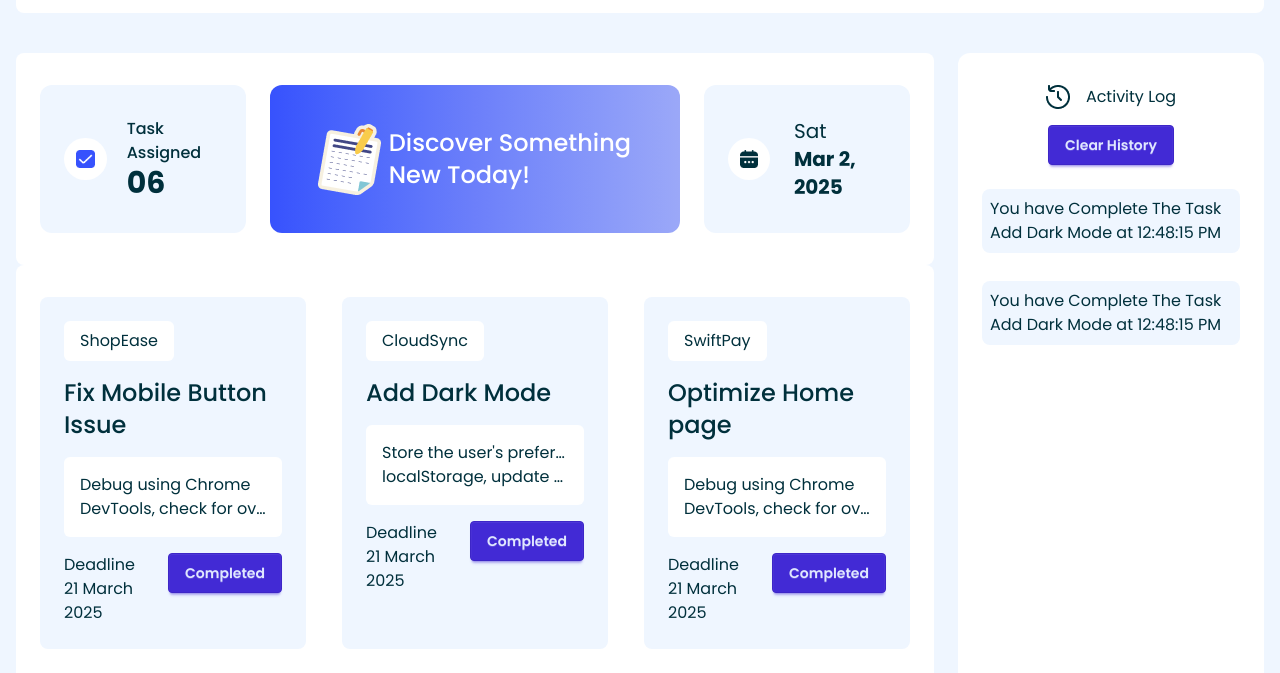
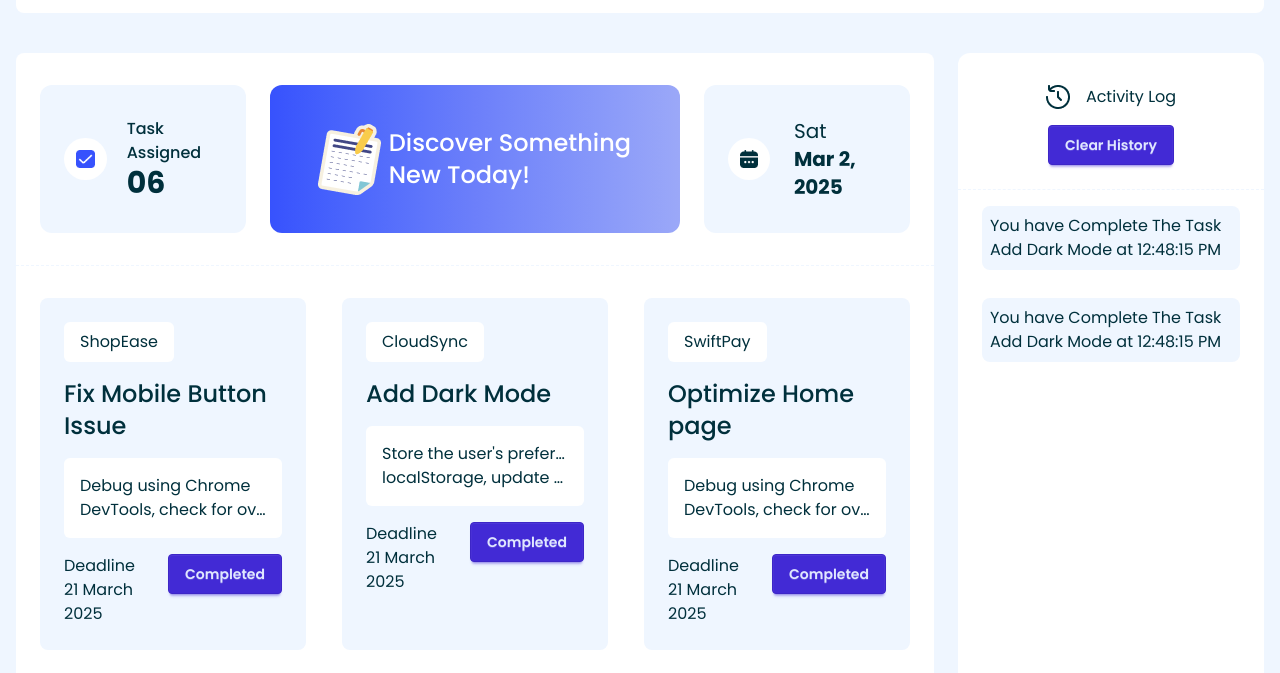
Before and after one commit to sinclaire-white/assignment-05, a plain HTML site: page index.html in a window 1280 px wide. Shown: the part 127-800 px from the top of the page. Drawn offline with nearby package versions, Linux system fonts and the light colour scheme.

Commit message:
minor fixes

```diff
--- a/index.html
+++ b/index.html
@@ -42,7 +42,7 @@
         <!-- Discover section -->
          <section class="w-3/4 ">
             <!-- top div -->
-            <div class="flex gap-6 px-6 py-8 bg-white rounded-lg">
+            <div class="flex gap-6 px-6 py-8 bg-white border-b border-dashed rounded-t-lg border-blue-50">
                     <!-- Task assigned -->
                     <div class="flex items-center w-3/12 gap-5 p-6 bg-blue-50 rounded-xl">
                         <div class="bg-white rounded-full ">
@@ -76,7 +76,7 @@
                     </div>
             </div>
             <!-- bottom div -->
-             <div class="grid grid-cols-3 px-6 py-8 bg-white rounded-lg gap-9">
+             <div class="grid grid-cols-3 px-6 py-8 bg-white rounded-b-lg gap-9">
                 <!-- ShopEase card -->
                 <div class="p-6 space-y-4 rounded-lg bg-blue-50">
                     <h4 class="inline-block px-4 py-2 text-base bg-white rounded-md ">ShopEase</h4>
@@ -165,7 +165,7 @@
          <!-- Activity Log section -->
           <Section class="w-1/4 pt-8 bg-white rounded-xl">
             <!-- Heading -->
-             <div class="flex items-center justify-center gap-4 mb-4 bg-white">
+             <div class="flex items-center justify-center gap-4 mb-4 bg-white ">
                 <img src="./assets/activity.png" alt="">
                 <h3>Activity Log</h3>
              </div>
@@ -173,7 +173,7 @@
                 <button id="clear-btn" class="btn btn-primary">Clear History</button>
              </div>
              <!-- Logs -->
-             <div id="history" class="px-6 mt-6 space-y-7">
+             <div id="history" class="p-4 px-6 mt-6 border-t border-dashed space-y-7 border-blue-50">
                 <p class="p-2 rounded-lg bg-blue-50">
                     You have Complete The Task Add Dark Mode at 12:48:15 PM
                 </p>
```
